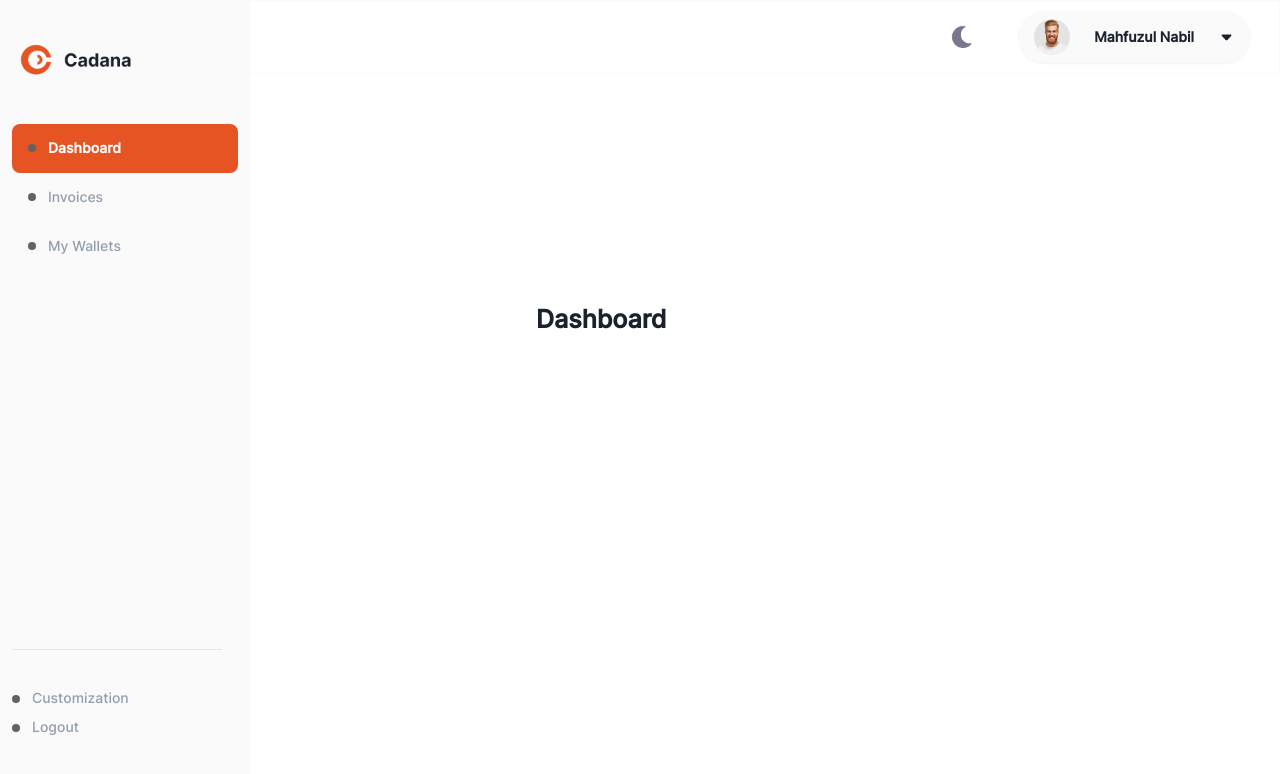
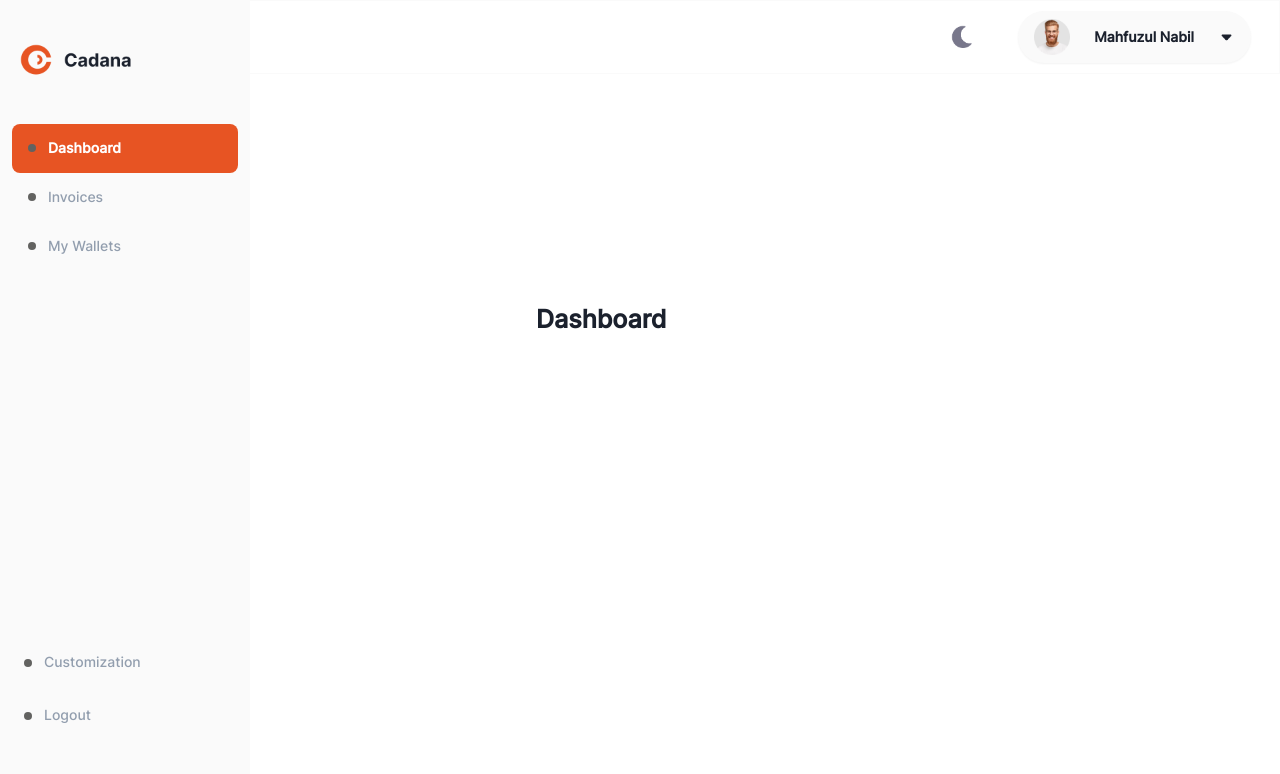
Before and after one commit to nonsoo24/cadana, a Vue app: page / in a window 1280 px wide. Shown: the top 774 px of the page. Built offline with nearby package versions, Linux system fonts and the light colour scheme.

Commit message:
chore: update sidenav bar

```diff
--- a/src/components/sidebar/SideNavbar.vue
+++ b/src/components/sidebar/SideNavbar.vue
@@ -40,8 +40,7 @@
 
       <div class="absolute bottom-16">
         <div class="w-[210px]">
-          <div class="border-t border-gray-200 mb-10 w-auto"></div>
-          <div class="flex gap-3 items-center">
+          <div class="flex gap-3 items-center p-3">
             <div class="w-[8px] h-[8px] rounded-full bg-grey-4"></div>
             <p
               class="text-textColor-2 text-size4 font-medium whitespace-nowrap cursor-pointer"
@@ -50,7 +49,7 @@
               Customization
             </p>
           </div>
-          <div class="flex gap-3 items-center mt-3">
+          <div class="flex gap-3 items-center mt-3 p-3">
             <div class="w-[8px] h-[8px] rounded-full bg-grey-4"></div>
             <p
               class=" text-textColor-2 text-size4 font-medium whitespace-nowrap cursor-pointer"
```
